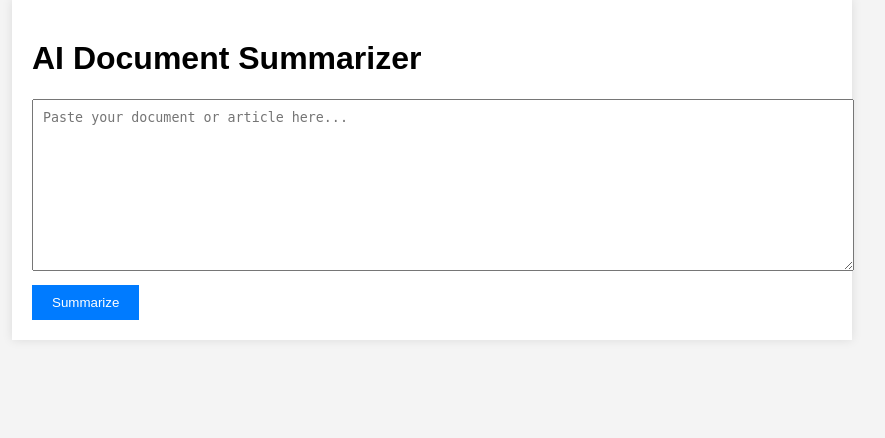
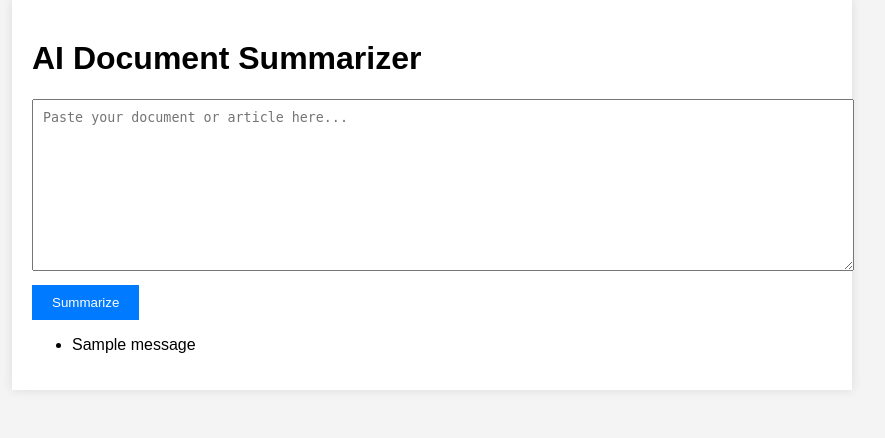
Before and after one commit to Symphatic/AIBDS, a Flask app: page / in a window 1280 px wide. Shown: the part 21-459 px from the top of the page, without its empty margins (208-1093 px from the left). Run offline with Flask 3, Linux system fonts and the light colour scheme; one stand-in notice (Sample message) is shown.

Commit message:
Display Error Messages

```diff
--- a/templates/index.html
+++ b/templates/index.html
@@ -13,6 +13,15 @@
             <textarea name="content" rows="10" placeholder="Paste your document or article here...">{{ original_text or "" }}</textarea>
             <button type="submit">Summarize</button>
         </form>
+        {% with messages = get_flashed_messages(with_categories=true) %}
+          {% if messages %}
+            <ul class="flashes">
+            {% for category, message in messages %}
+              <li class="{{ category }}">{{ message }}</li>
+            {% endfor %}
+            </ul>
+          {% endif %}
+        {% endwith %}
         {% if summary %}
         <h2>Summary</h2>
         <p>{{ summary }}</p>
```
